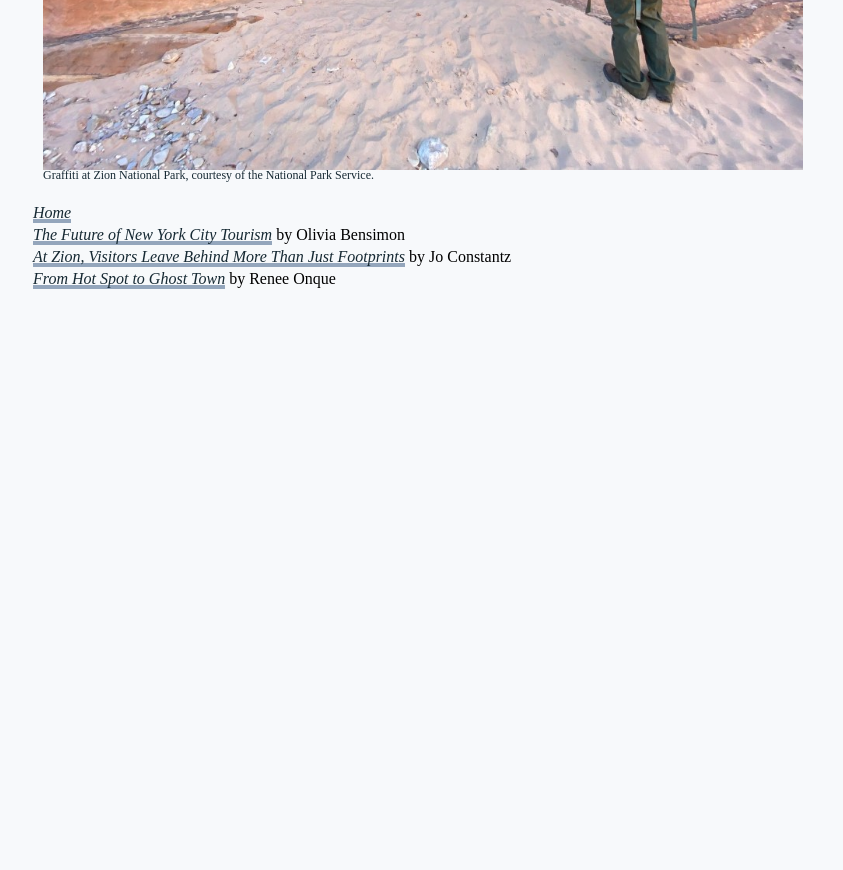
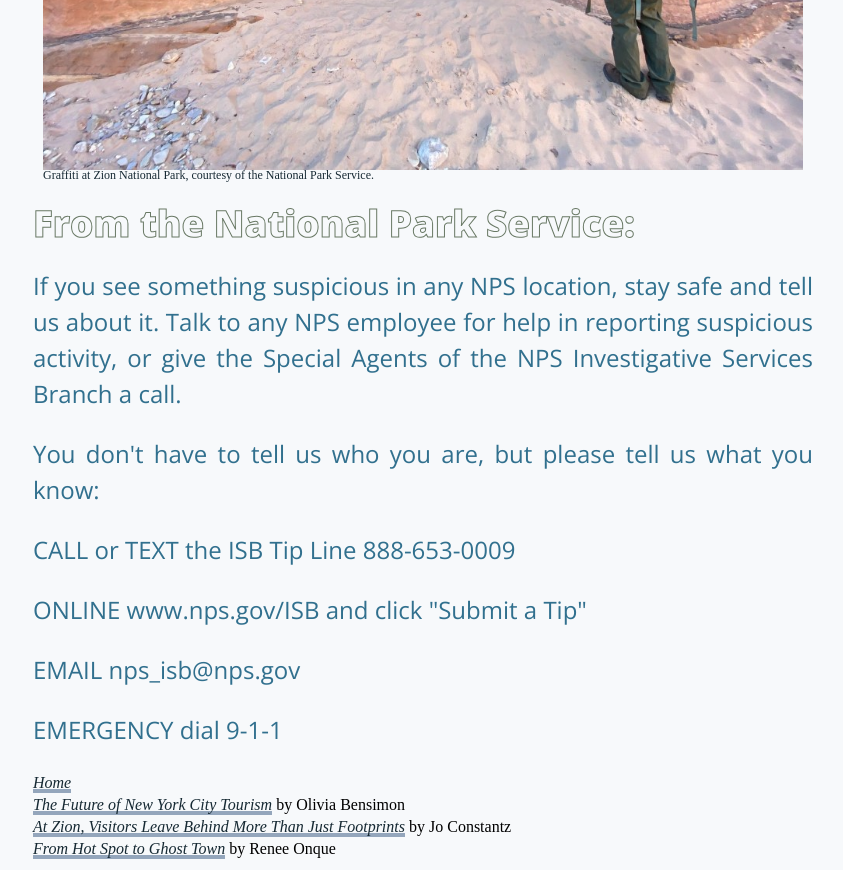
Before and after one commit to Jconstantz74/zion, a plain HTML site: page index.html in a window 1280 px wide. Shown: the part 3437-4307 px from the top of the page, without its empty margins (217-1060 px from the left). Before the commit the page ends 3737 px from the top, so only its background shows below. Drawn offline with nearby package versions, Linux system fonts and the light colour scheme.

Commit message:
Add files via upload

```diff
--- a/index.html
+++ b/index.html
@@ -87,6 +87,20 @@
           </div>
         </div>
       </div>
+      <div class="heading">
+        <h4>From the National Park Service:</h4>
+        <p>If you see something suspicious in any NPS location, stay safe and tell us about it. Talk to any NPS employee for help in reporting suspicious activity, or give the Special Agents of the NPS Investigative Services Branch a call.</p>
+
+        <p>You don't have to tell us who you are, but please tell us what you know:</p>
+
+        <p>CALL or TEXT the ISB Tip Line 888-653-0009</p>
+
+        <p>ONLINE www.nps.gov/ISB and click "Submit a Tip"</p>
+
+        <p>EMAIL nps_isb@nps.gov</p>
+
+        <p>EMERGENCY dial 9-1-1</p>
+      </div>
       <div class="footer">
         <a href="LINK">Home</a>
         <br>
```
